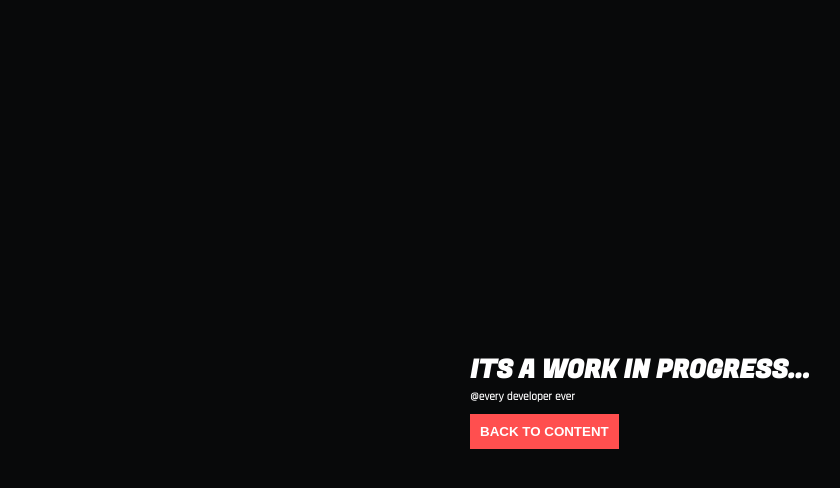
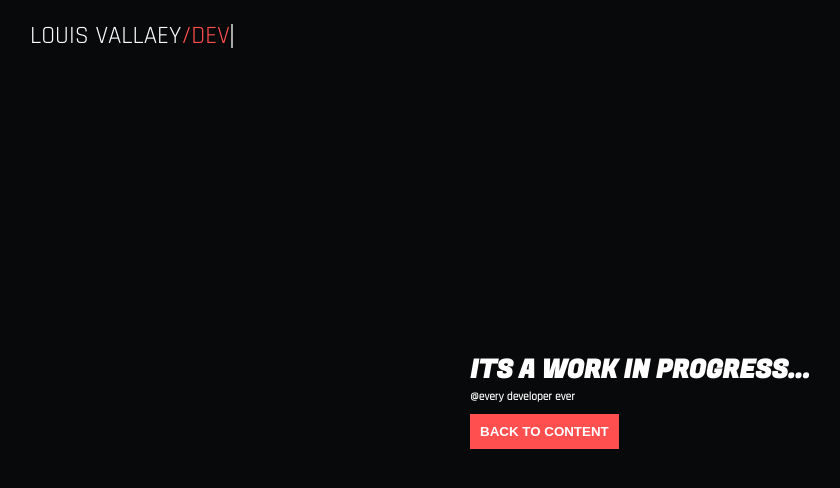
Before and after one commit to LouisVallaey/louisvallaey.github.io, a plain HTML site: page Developer.html in a window 1280 px wide. Shown: the whole page, without its empty margins (0-840 px from the left). Drawn offline with nearby package versions, Linux system fonts and the light colour scheme.

Commit message:
add header

```diff
--- a/Developer.html
+++ b/Developer.html
@@ -17,6 +17,12 @@
 </head>
 
 <body>
+    <div class="header">
+        <div class="logo">
+            <p class="scale-up-center">LOUIS VALLAEY </p>
+            <p class="anim-typewriterdev">/DEV</p>
+        </div>
+    </div>
     <div class="center">
         <div>
             <h1>ITS A WORK IN PROGRESS...</h1>
--- a/Wip/css/style.scss
+++ b/Wip/css/style.scss
@@ -6,6 +6,31 @@ body {
     font-family: 'Rajdhani', sans-serif;
     color: white;
     background-color: #08090A;
+
+    .header {
+        z-index: 100;
+        position: absolute;
+
+        .logo {
+            display: flex;
+            align-items: center;
+            height: 9vh;
+
+            p {
+                font-size: 25px;
+                margin: 0 0 0 30px;
+                color: white;
+
+                &:nth-child(2) {
+                    line-height: 24px;
+                    color: #FF4F4F;
+                    margin: 0;
+                    border-right: 2px solid rgba(255, 255, 255, .75);
+                    overflow: hidden;
+                }
+            }
+        }
+    }
 
     p {
         margin: 0;
@@ -41,3 +66,44 @@ body {
         }
     }
 }
+
+.anim-typewriterdev {
+    animation: typewriterdev 500ms steps(44) 500ms 1 normal both,
+        blinkTextCursor 700ms steps(44) infinite normal;
+}
+
+@keyframes typewriterdev {
+    from {
+        width: 0;
+    }
+
+    to {
+        width: 2em;
+    }
+}
+
+
+.anim-typewriter {
+    animation: typewriter 500ms steps(44) 500ms 1 normal both,
+        blinkTextCursor 700ms steps(44) infinite normal;
+}
+
+@keyframes typewriter {
+    from {
+        width: 0;
+    }
+
+    to {
+        width: 3.3em;
+    }
+}
+
+@keyframes blinkTextCursor {
+    from {
+        border-right-color: rgba(255, 255, 255, .75);
+    }
+
+    to {
+        border-right-color: transparent;
+    }
+}
```
Also changed, not shown: Designer.html (+6 -0 lines), Wip/css/style.css, 1 other file.
